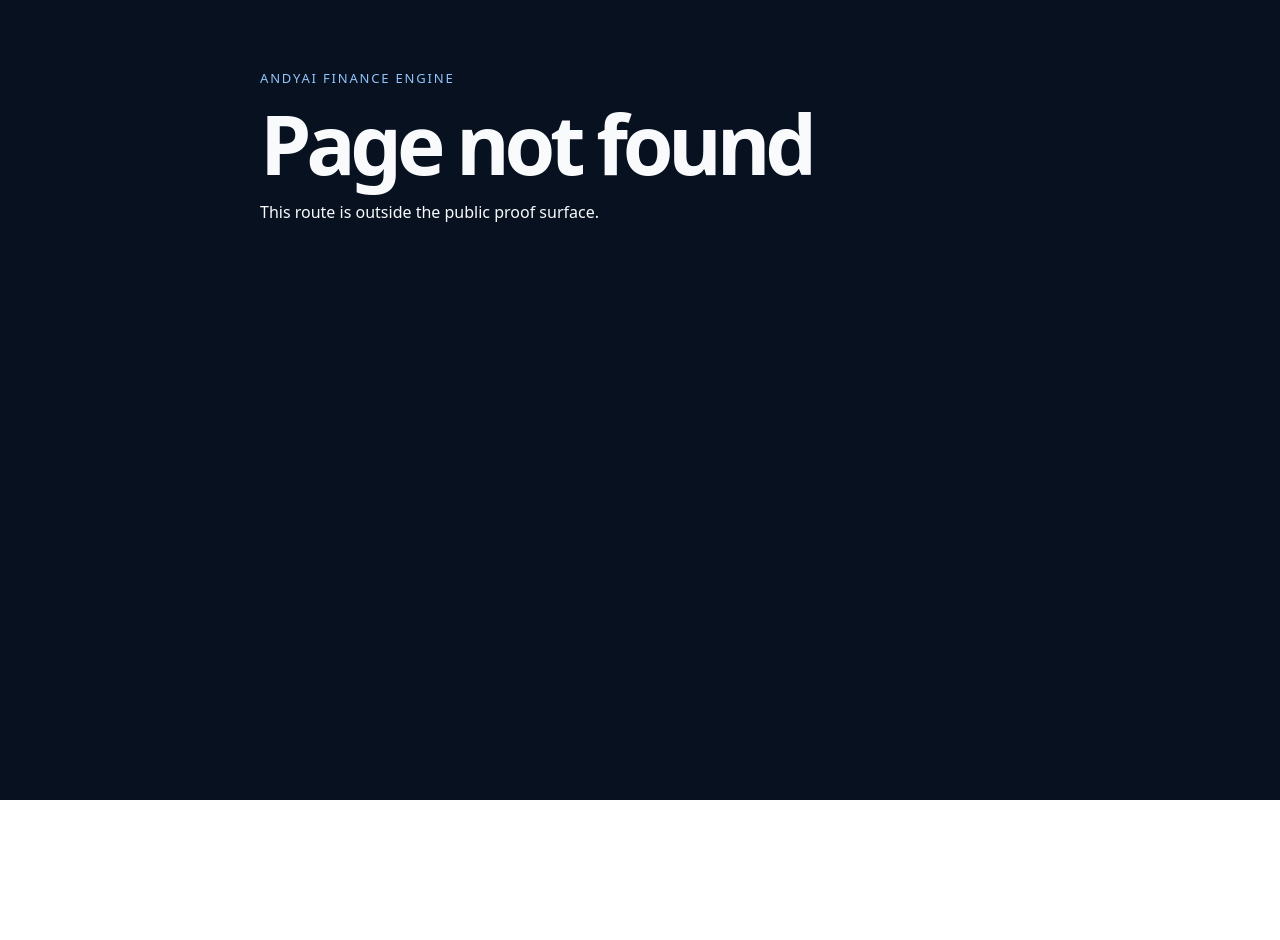
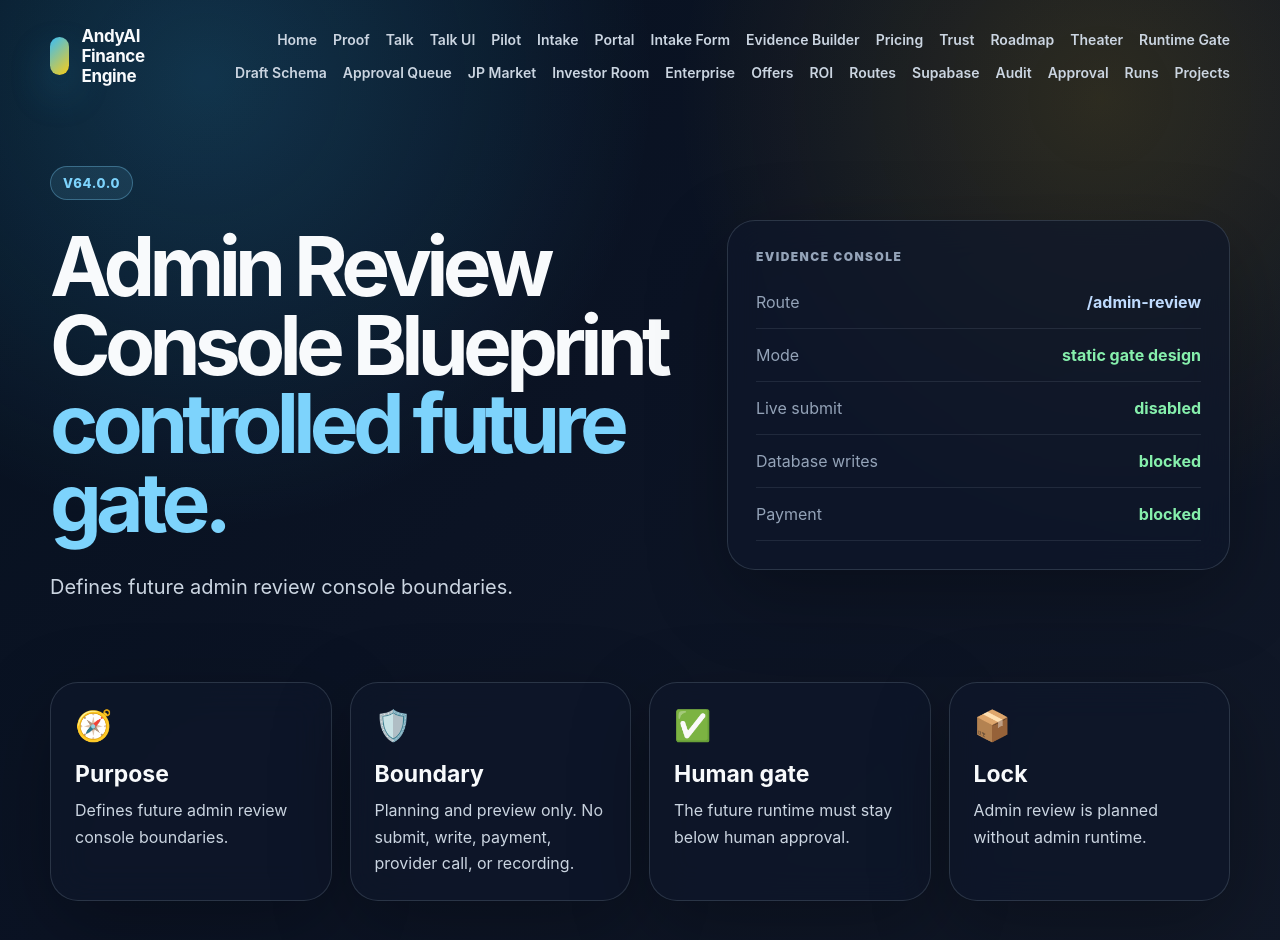
Before and after one commit to kolundzic/andyai-finance-engine, a Next.js app: page /admin-review in a window 1280 px wide. Before the commit this address had no page. Shown: the top 940 px of the page. Before the commit the page ends 800 px from the top, so only its background shows below. Built offline with nearby package versions, Linux system fonts and the light colour scheme.

Commit message:
round2: add v64.0.0 admin-review-console-blueprint

```diff
--- /dev/null
+++ b/app/admin-review/page.tsx
@@ -0,0 +1,32 @@
+import { EvidenceConsole, FeatureGrid, PrestigePage } from "../../src/ui/finance-prestige-system";
+
+export const metadata = {
+  title: "AndyAI Finance Engine — Admin Review Console Blueprint",
+  description: "Defines future admin review console boundaries.",
+};
+
+export default function Page() {
+  return (
+    <PrestigePage
+      active="/admin-review"
+      badge="v64.0.0"
+      title="Admin Review Console Blueprint"
+      accent="controlled future gate."
+      lead="Defines future admin review console boundaries."
+      right={<EvidenceConsole rows={[
+        ["Route", "/admin-review", "blue"],
+        ["Mode", "static gate design", "green"],
+        ["Live submit", "disabled", "green"],
+        ["Database writes", "blocked", "green"],
+        ["Payment", "blocked", "green"],
+      ] as any} />}
+    >
+      <FeatureGrid items={[
+        ["🧭", "Purpose", "Defines future admin review console boundaries."],
+        ["🛡️", "Boundary", "Planning and preview only. No submit, write, payment, provider call, or recording."],
+        ["✅", "Human gate", "The future runtime must stay below human approval."],
+        ["📦", "Lock", "Admin review is planned without admin runtime."],
+      ] as any} />
+    </PrestigePage>
+  );
+}
--- a/package.json
+++ b/package.json
@@ -1,6 +1,6 @@
 {
   "name": "andyai-finance-engine",
-  "version": "63.0.0",
+  "version": "64.0.0",
   "private": true,
   "description": "AndyAI Finance Engine — public showcase powered by a governed financial modeling core.",
   "scripts": {
```
Also changed, not shown: configs/drone-round-2/admin-review-console-blueprint.v64.0.0.json (added, +16 -0 lines), 3 other files (tests, documents, lock files or other folders).
